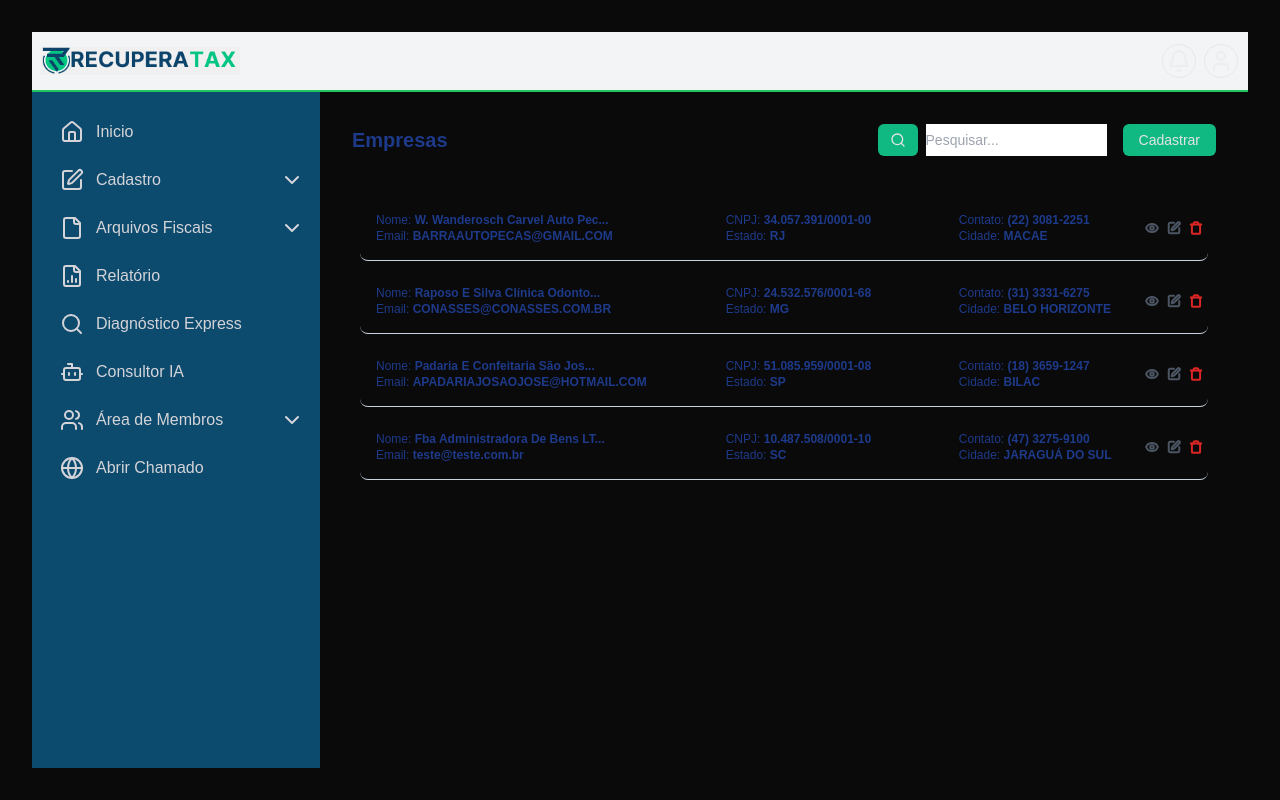
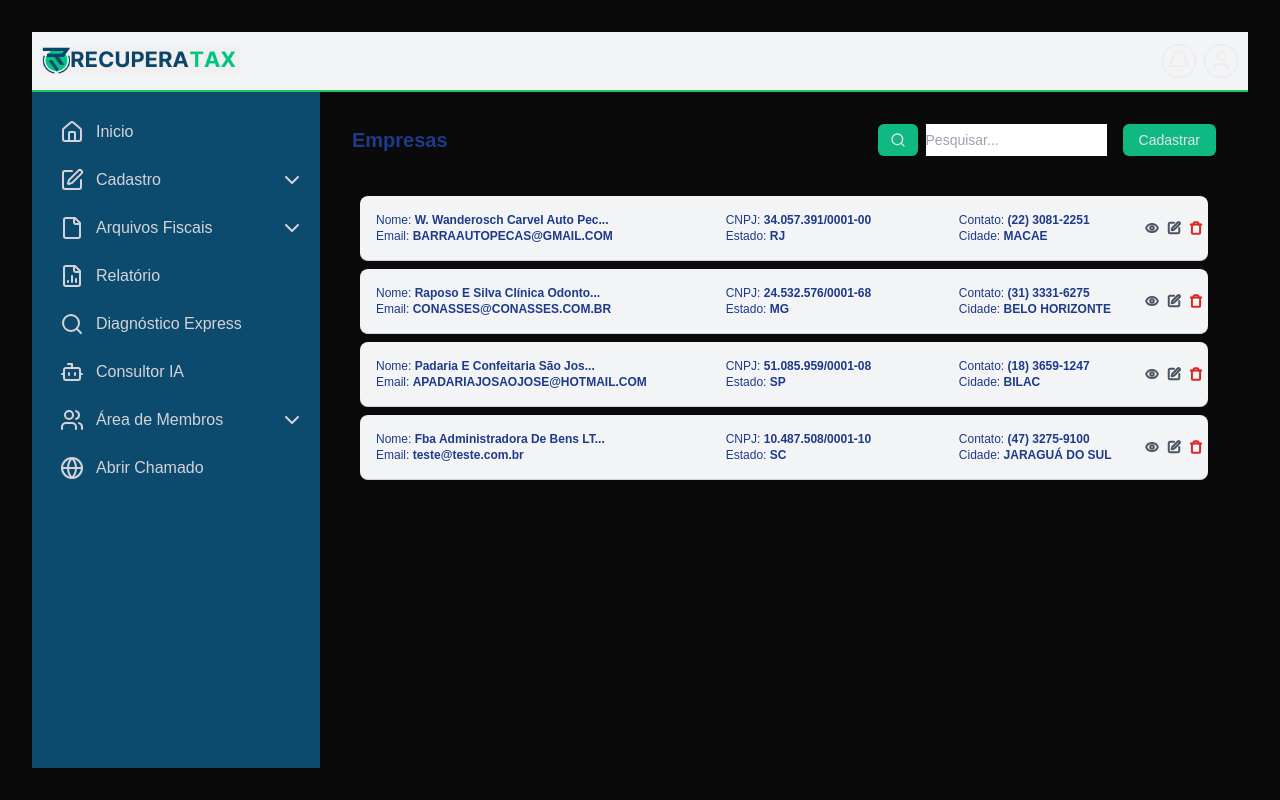
Before and after one commit to Eliabegai/recuperatax, a Next.js app: page /empresas in a window 1280 px wide. Built offline with nearby package versions, Linux system fonts and the light colour scheme.

Commit message:
style: background lista

```diff
--- a/app/components/Tabela/Empresas.tsx
+++ b/app/components/Tabela/Empresas.tsx
@@ -46,10 +46,10 @@ const empresas: Empresa[] = [
 
 export default function EmpresaTable() {
   return (
-    <div className="flex flex-1 flex-col w-full mx-auto p-2 overflow-x-auto gap-2 text-xs text-blue-900">
+    <div className="flex flex-col w-full p-2 gap-2 text-xs text-blue-900 overflow-auto">
 
           {empresas.map((empresa, index) => (
-            <div key={index} className="grid grid-cols-7 w-full border-b justify-between items-center border-slate-300 rounded-lg p-4">
+            <div key={index} className="grid grid-cols-7 w-full border-b justify-between bg-gray-100 items-center border-slate-300 rounded-lg p-4">
               <div className="col-span-3">
                 <div  className="flex flex-col w-72">
                   <span>Nome: <span className="font-bold">{empresa.nome}</span></span>
```
